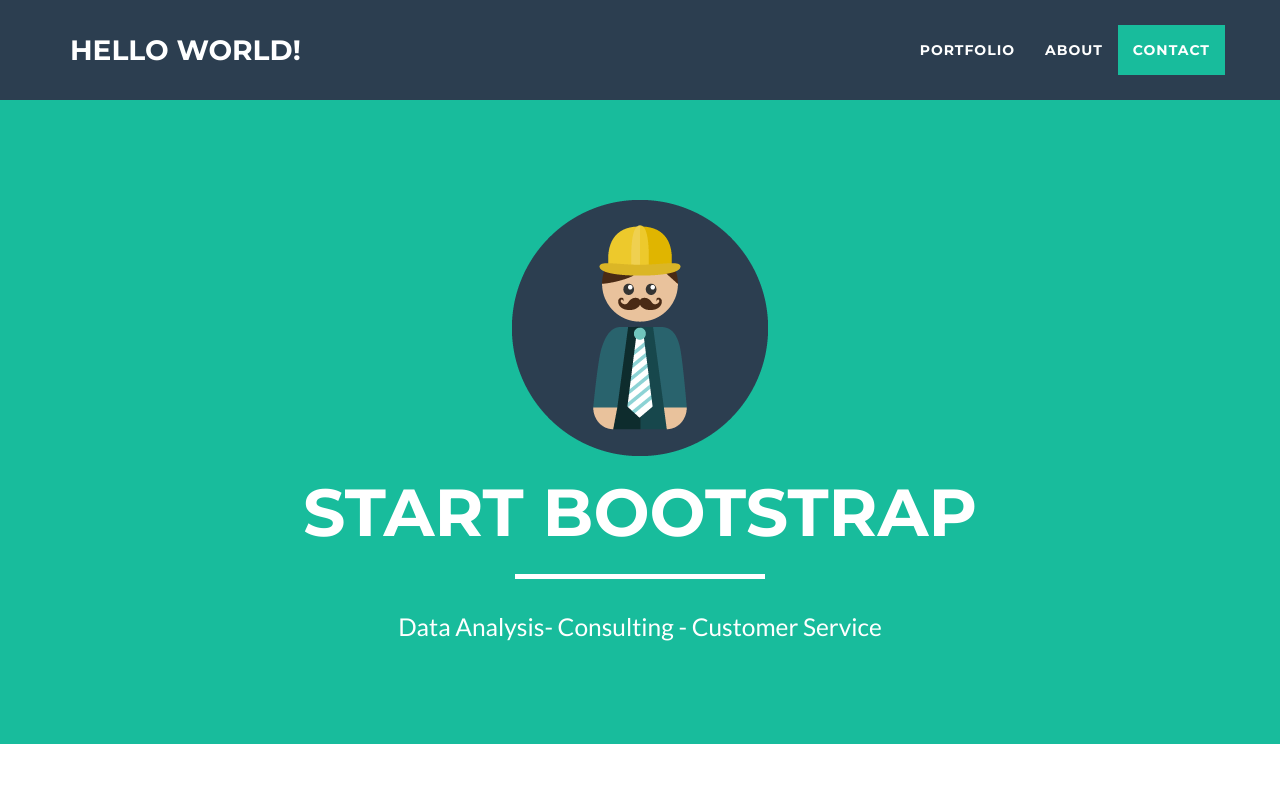
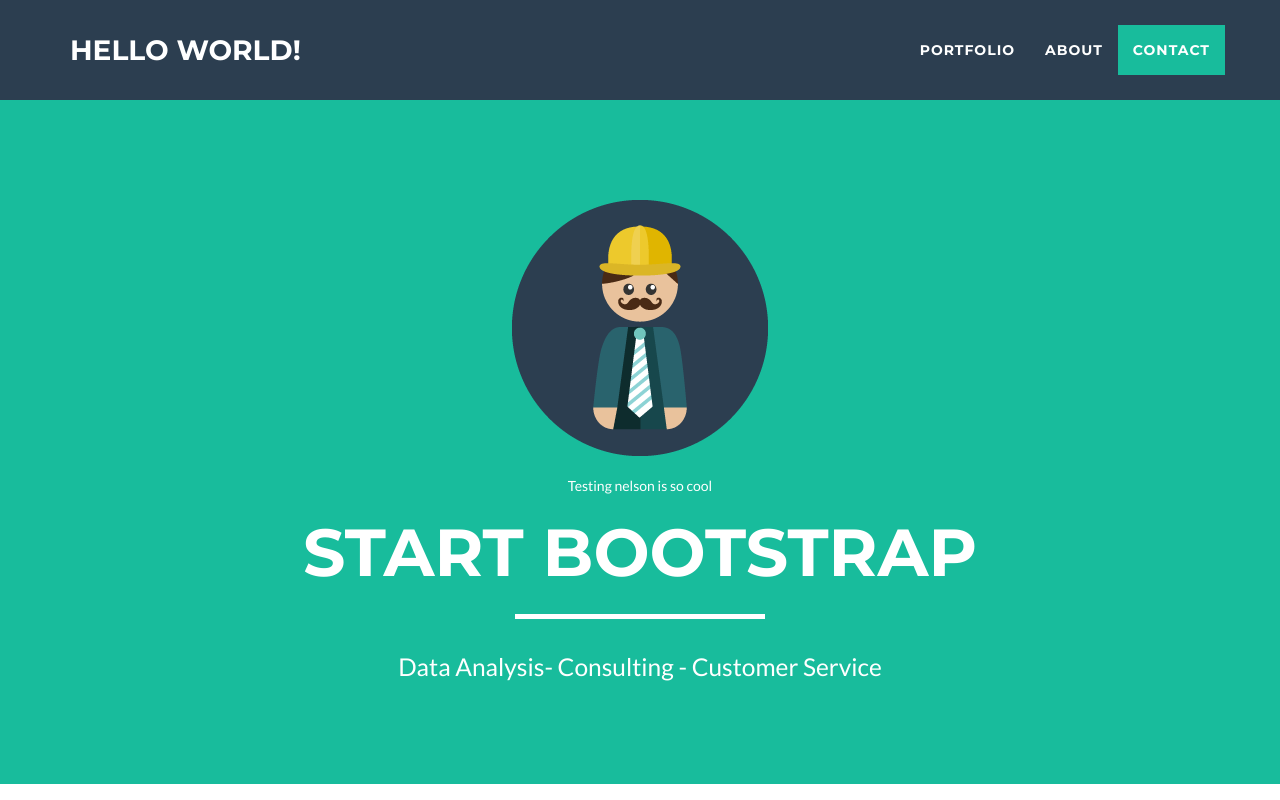
Before and after one commit to nelchan18/Example123, a website: page index.html in a window 1280 px wide. Shown: the top 800 px of the page. Drawn offline with nearby package versions, Linux system fonts and the light colour scheme.

Commit message:
nelson is so cool

```diff
--- a/index.html
+++ b/index.html
@@ -73,7 +73,7 @@
             <div class="row">
                 <div class="col-lg-12">
                     <img class="img-responsive" src="img/profile.png" alt="">
-                    <div class="intro-text">
+                    <div class="intro-text">Testing nelson is so cool
                         <h1 class="name">Start Bootstrap</h1>
                         <hr class="star-light">
                         <span class="skills">Data Analysis- Consulting - Customer Service </span>
```
